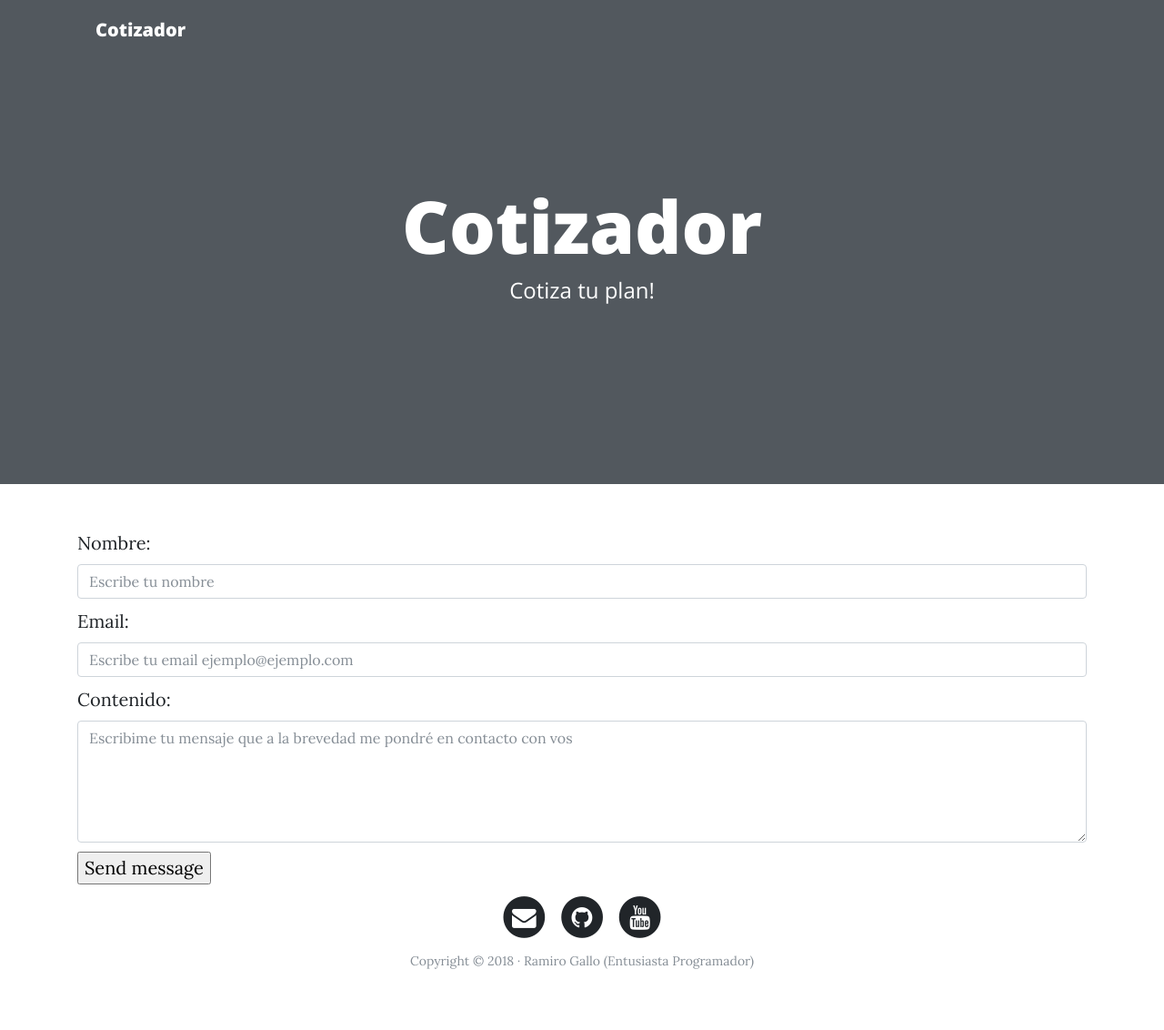
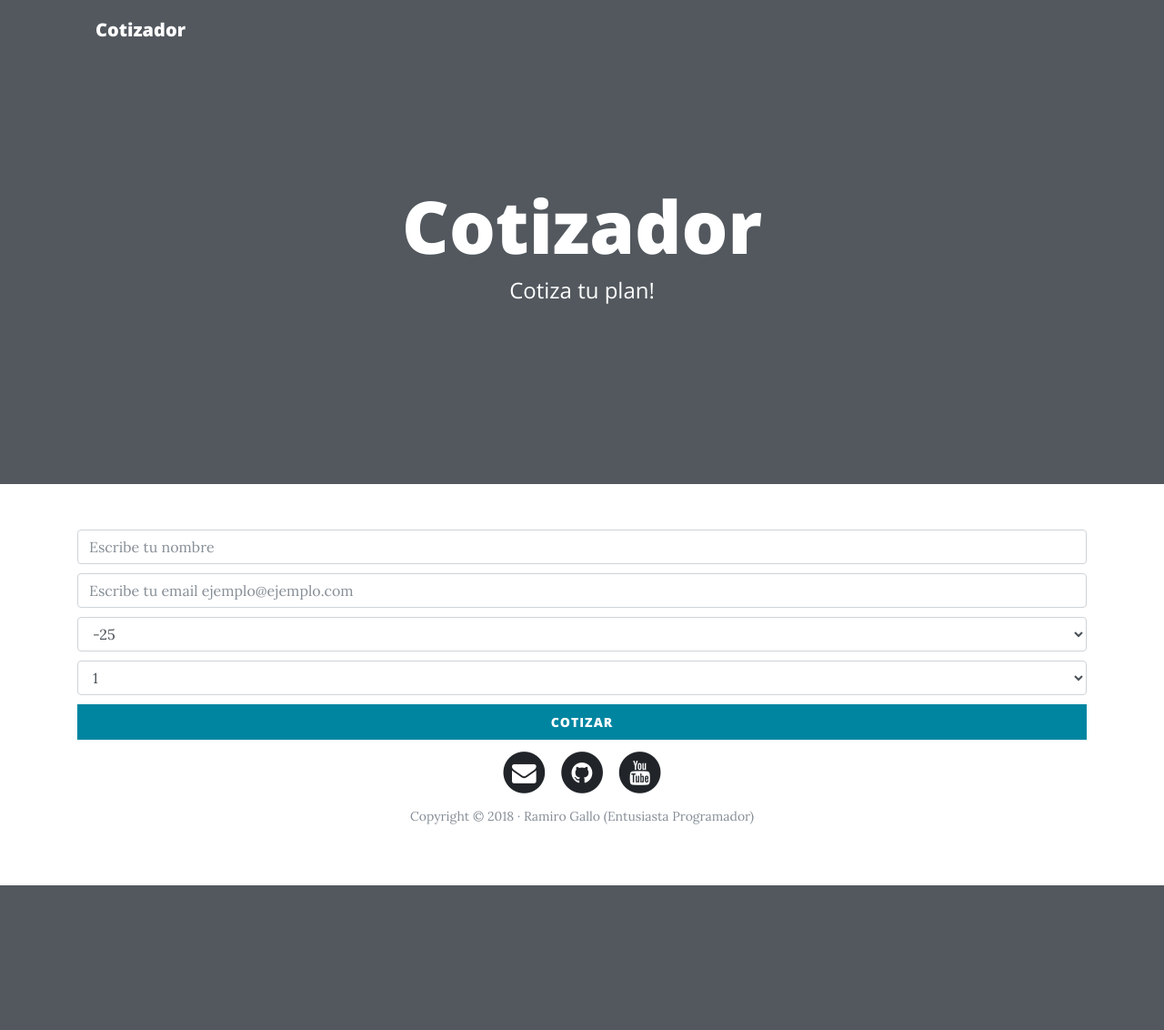
Before and after one commit to galloramiro/Django_Practice, a Django app: page / in a window 1280 px wide. Shown: the whole page at 91% size. After the commit the page ends 973 px from the top, so only its background shows below. Run offline with Django 3.2, Linux system fonts and the light colour scheme; some libraries are stand-ins or nearby versions.

Commit message:
Health Insurance Quotes Project (ok) Crete proyect (ok) Configure the language and media files
(ok) Crete core app
(ok) Crete
     - Superuser
     - ulrs.py
     - templates folder
     - statics folder
     - forms.py
     - base.html
     - home.html
(ok) Configure the Global urls.py
(ok) Configure the forms.py
(ok) Create the FormView
(ok) Configure the htmls
(ok) Configure the models.py
(ok) Configure admin.py
(ok) Achive obtain the data of the form.
(ok) Configure the form properly
(  ) Start with the logic of the Quotes

```diff
--- a/cotizador/commits.txt
+++ b/cotizador/commits.txt
@@ -17,4 +17,6 @@ Health Insurance Quotes Project
 (ok) Configure the htmls
 (ok) Configure the models.py
 (ok) Configure admin.py
-(  ) Create the Quote function
+(ok) Achive obtain the data of the form.
+(ok) Configure the form properly
+(  ) Start with the logic of the Quotes
--- a/cotizador/core/forms.py
+++ b/cotizador/core/forms.py
@@ -1,5 +1,8 @@
 from django import forms
 from django.shortcuts import redirect, reverse
+
+AGE_CHOICES= [('-25', '-25'), ('26-35', '26-35'), ('35+', '35+'), ]
+KIDS_CHOICES= [(1, 1), (2, 2), (3, 3), (4, 4), (5, 5), (6, 6), (7, 7), (8, 8), ]
 
 class QuoteForm(forms.Form):
     name = forms.CharField(label='Nombre', required=True, widget= forms.TextInput(
@@ -8,6 +11,9 @@ class QuoteForm(forms.Form):
     email = forms.EmailField(label='Email', required=True, widget= forms.EmailInput(
                              attrs={'class':'form-control', 'placeholder':'Escribe tu email ejemplo@ejemplo.com'}
                             ), min_length=3, max_length=100)
-    content = forms.CharField(label='Contenido', required=True, widget = forms.Textarea(
-                              attrs={'class':'form-control', 'rows': 5, 'placeholder': 'Escribime tu mensaje que a la brevedad me pondré en contacto con vos'}
+    age = forms.CharField(label='Edad', required=True, widget = forms.Select(choices=AGE_CHOICES,
+                              attrs={'class':'form-control', 'rows': 5, 'placeholder': 'Edad'}
                             ))
+    kids = forms.CharField(label='Edad', required=True, widget = forms.Select(choices=KIDS_CHOICES,
+                              attrs={'class':'form-control', 'rows': 5, 'placeholder': 'Kids'}
+                            ))
--- a/cotizador/core/templates/core/home.html
+++ b/cotizador/core/templates/core/home.html
@@ -11,8 +11,9 @@
 {% endblock %}
 
 {% block content %}
+<style>label{display:none}</style>
     <form method="post">{% csrf_token %}
         {{ form.as_p }}
-        <input type="submit" value="Send message">
+        <input type="submit" class="btn btn-primary btn-block py-2" value="Cotizar">
     </form>
 {% endblock %}
--- a/cotizador/core/views.py
+++ b/cotizador/core/views.py
@@ -7,3 +7,12 @@ class QuoteView(FormView):
     template_name = 'core/home.html'
     form_class = QuoteForm
     success_url = '?ok'
+
+    def form_valid(self, form):
+        name = form.cleaned_data['name']
+        email = form.cleaned_data['email']
+        age = form.cleaned_data['age']
+        kids = age = form.cleaned_data['kids']
+
+
+        return super(QuoteView, self).form_valid(form)
```
